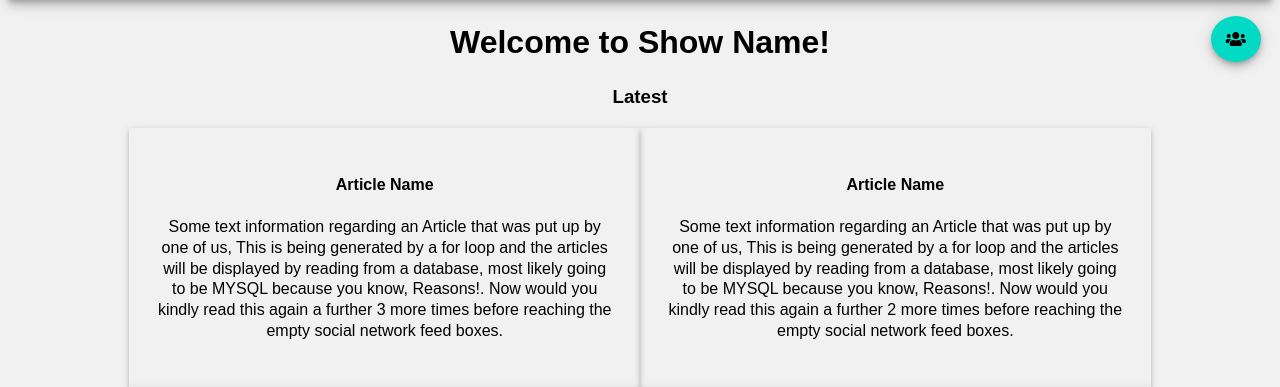
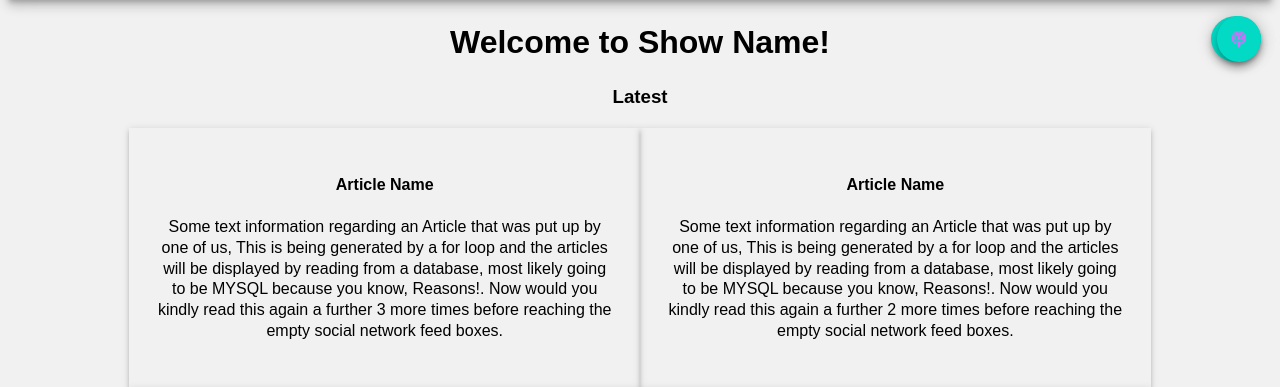
Before and after one commit to MetalHeadCraig/Website, a PHP site: page / in a window 1280 px wide. Shown: the part 69-456 px from the top of the page. Run offline with PHP 8.4, Linux system fonts and the light colour scheme; some libraries are stand-ins or nearby versions.

Commit message:
Header PHP fix
fixed the 'undefined php' error within the header inclusion

```diff
--- a/css/main.css
+++ b/css/main.css
@@ -134,6 +134,17 @@ h1 {
   color: #000000;
 }
 
+#podcast-call {
+  border-radius: 50%;
+  background-color: #03dac5;
+  padding: 15px;
+  right: 1.5%;
+  top: 85px;
+  position: fixed;
+  display: block;
+  cursor: pointer;
+}
+
 hr {
   width: 90%;
 }
--- a/includes/sidebar.php
+++ b/includes/sidebar.php
@@ -4,9 +4,12 @@
         <a href="https://twitter.com/snvgs"><i class="fab fa-twitter"></i></a>
         <a href="https://en-gb.facebook.com/pg/SNVGS"><i class="fab fa-facebook-square"></i></a>
 		<a href="https://www.instagram.com/"><i class="fab fa-instagram"></i></a>
-		<hr>
+    </div></div>
+
+<i class="fas fa-podcast accent shadow--6dp" id="podcast-call"></i>
+	<div id="media"><div class="podcast shadow--2dp">
 		<a href="#"><i class="fab fa-spotify"></i></a>
 		<a href="#"><i class="fab fa-soundcloud"></i></a>
 		<a href="#"><i class="fab fa-google"></i></a>
 		<a href="#"><i class="fas fa-podcast"></i></a>
-    </div></div>
+	</div></div>
```
Also changed, not shown: includes/header.php (+4 -4 lines).
